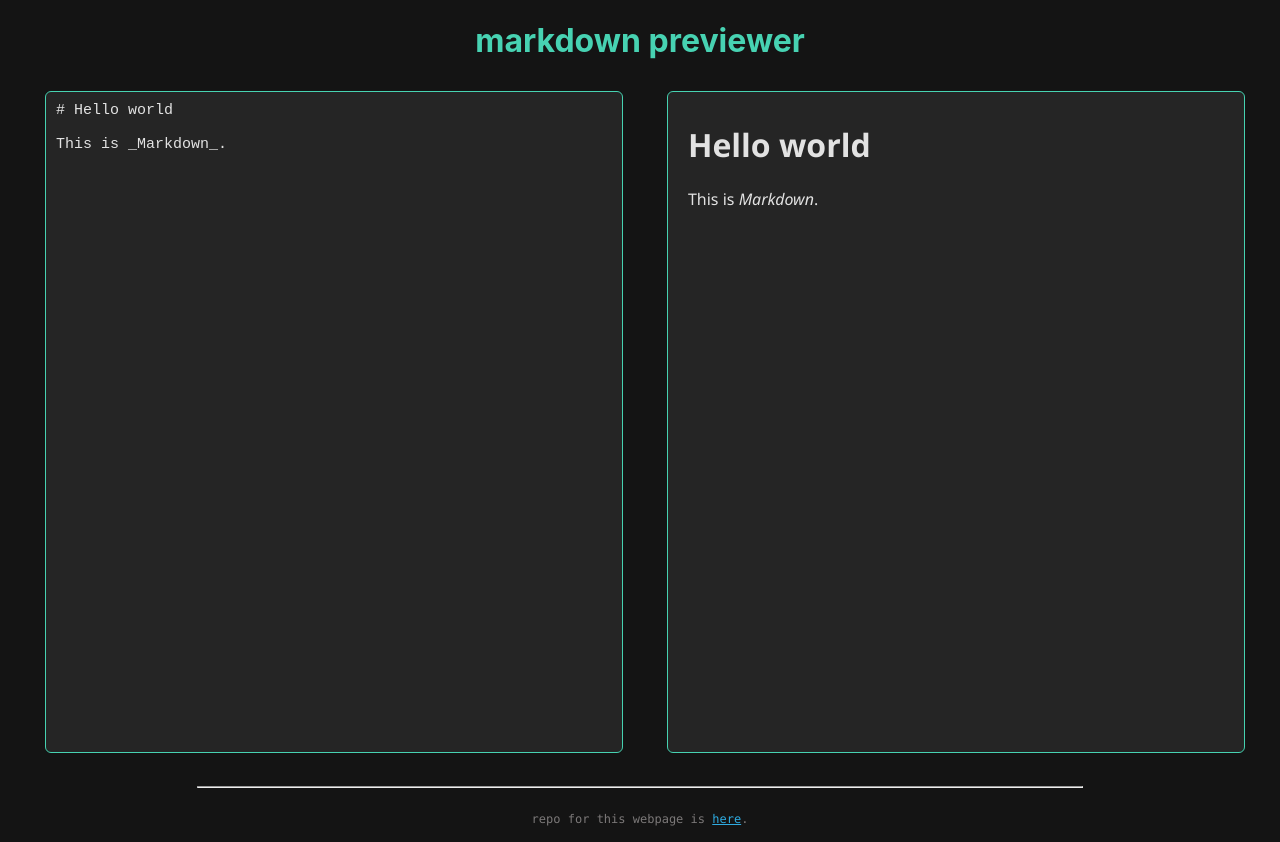
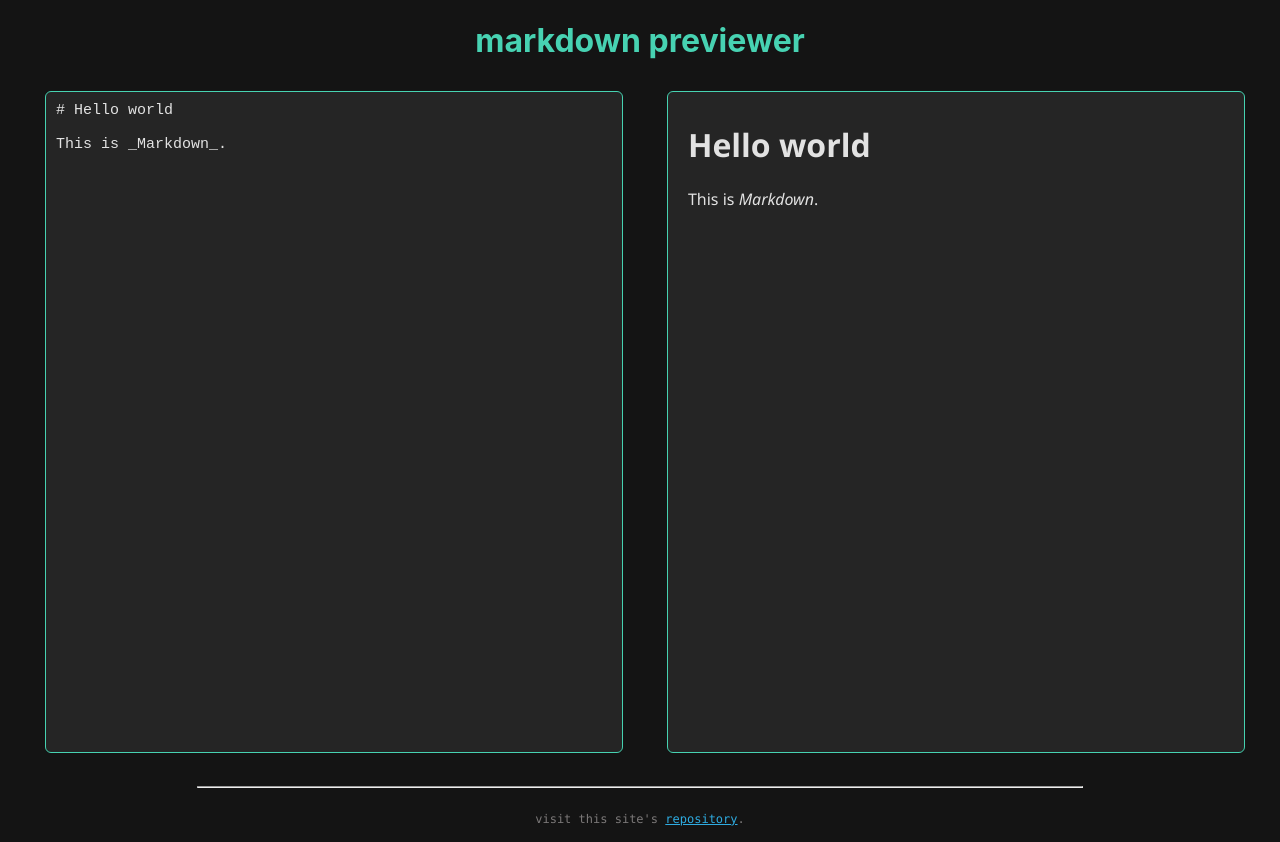
Before and after one commit to pes18fan/md-prev, a React (Vite) app: page / in a window 1280 px wide. Built offline with nearby package versions, Linux system fonts and the light colour scheme; a web font is replaced by a local one.

Commit message:
[refactor] make site repo link descriptive

```diff
--- a/src/components/Footer.tsx
+++ b/src/components/Footer.tsx
@@ -5,10 +5,14 @@ function Footer() {
     <div>
       <hr />
       <p className="footerText">
-                repo for this webpage is <a href="https://www.github.com/pes18fan/md-prev" target="_blank">here</a>.
+        visit this site's{" "}
+        <a href="https://www.github.com/pes18fan/md-prev" target="_blank">
+          repository
+        </a>
+        .
       </p>
     </div>
-    )
+  );
 }
 
 export default Footer;
```
Lines whose indentation alone changed are shown as unchanged.
